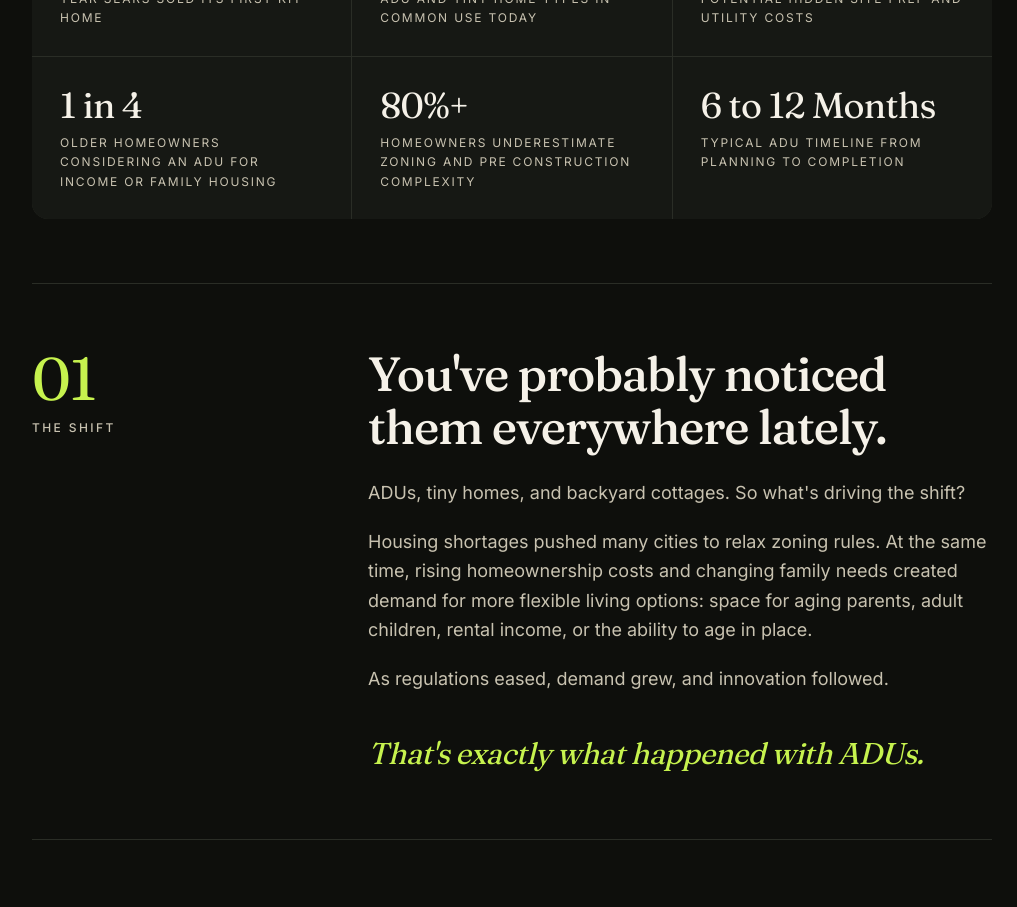
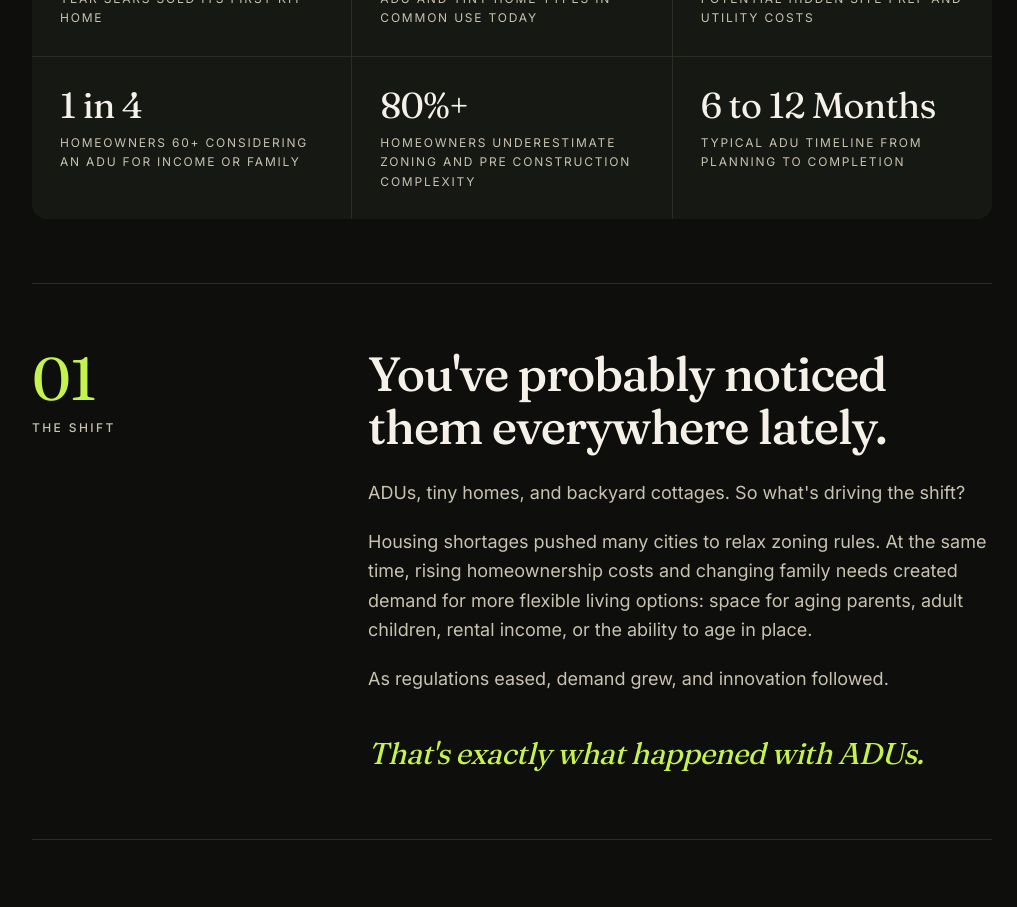
Before and after one commit to resogenesis/aduatlas, a React (Vite) app: page /about in a window 1280 px wide. Shown: the part 960-1867 px from the top of the page, without its empty margins (128-1145 px from the left). Built offline with nearby package versions, Linux system fonts and the light colour scheme; no server answers.

Commit message:
About stats: tighten 1-in-4 label (Homeowners 60+ considering an ADU)

```diff
--- a/src/pages/About.jsx
+++ b/src/pages/About.jsx
@@ -6,7 +6,7 @@ const stats = [
   { n: "1908", label: "Year Sears sold its first kit home" },
   { n: "30+", label: "ADU and tiny home types in common use today" },
   { n: "$10K to $100K+", label: "Potential hidden site prep and utility costs" },
-  { n: "1 in 4", label: "Older homeowners considering an ADU for income or family housing" },
+  { n: "1 in 4", label: "Homeowners 60+ considering an ADU for income or family" },
   { n: "80%+", label: "Homeowners underestimate zoning and pre construction complexity" },
   { n: "6 to 12 Months", label: "Typical ADU timeline from planning to completion" },
 ];
```
